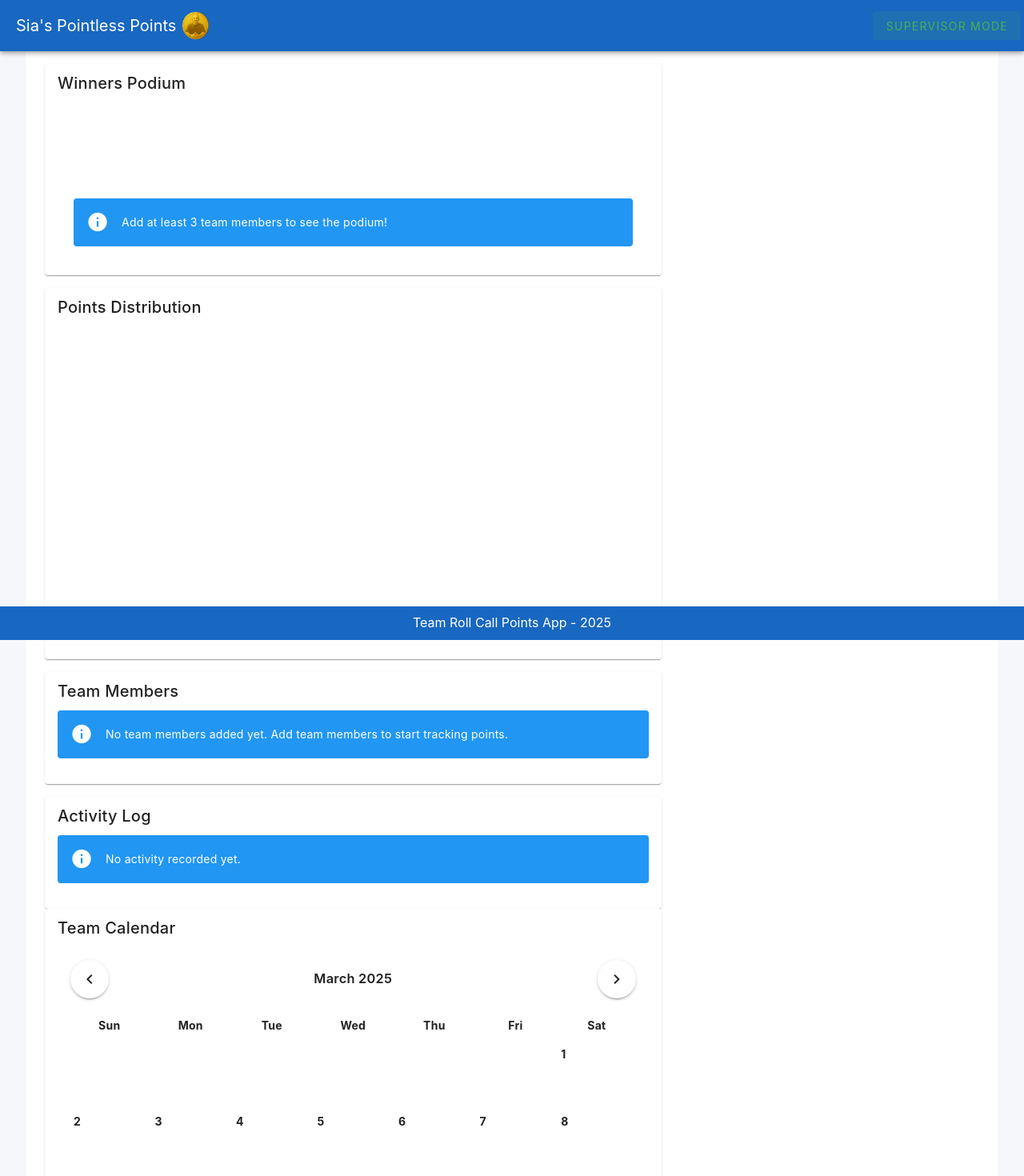
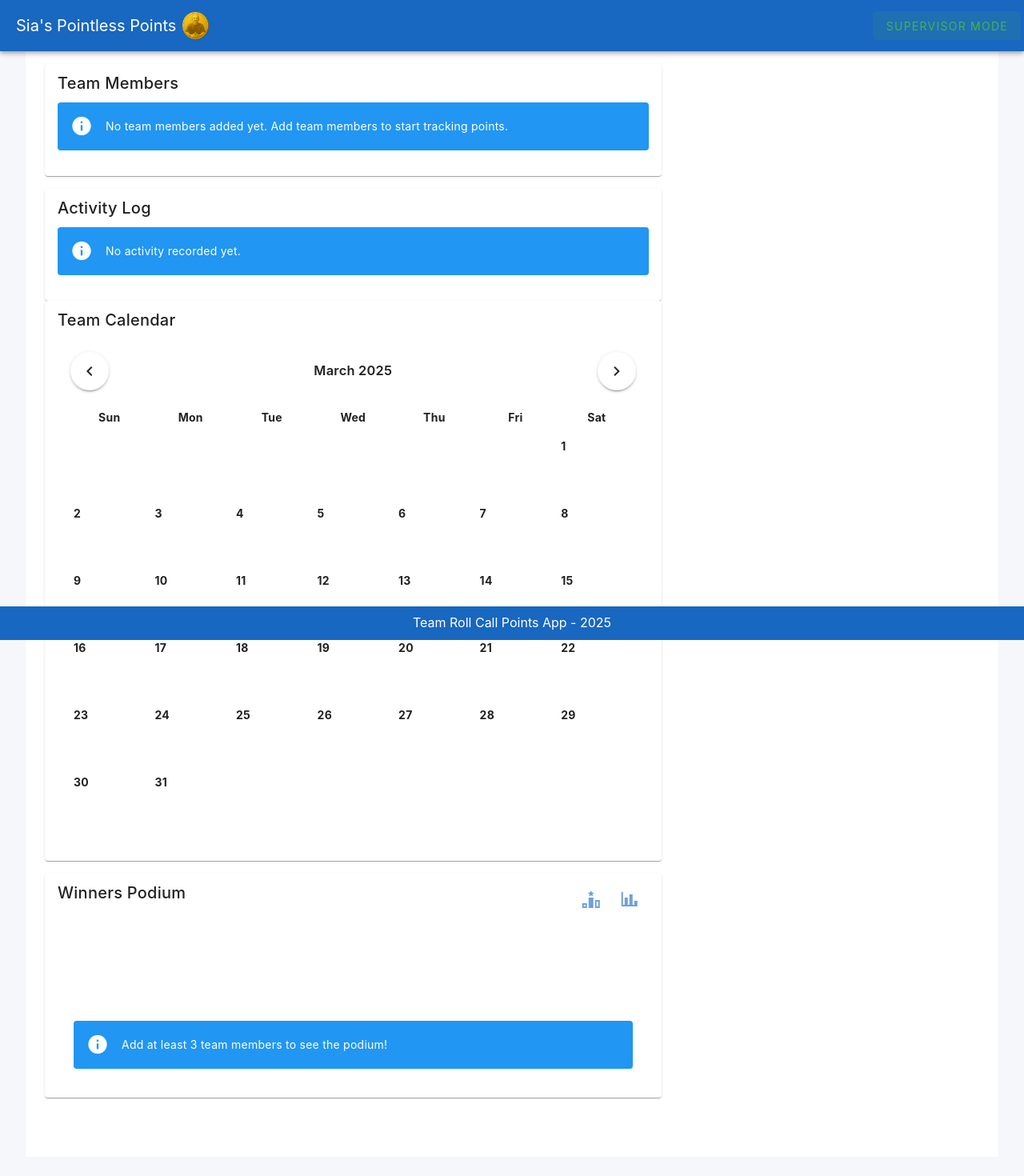
Before and after one commit to cjumamilSDSO/Pointless-Points, a Vue app: page / in a window 1280 px wide. Shown: the top 1470 px of the page at 80% size. After the commit the page ends 1446 px from the top, so only its background shows below. Built offline with nearby package versions, Linux system fonts and the light colour scheme.

Commit message:
added a toggle view for card

```diff
--- a/src/App.vue
+++ b/src/App.vue
@@ -18,7 +18,7 @@
 				:color="isSupervisor ? 'error' : 'success'"
 				variant="tonal"
 			>
-				{{ isSupervisor ? 'Exit Supervisor Mode' : 'Supervisor Mode' }}
+				{{ isSupervisor ? "Exit Supervisor Mode" : "Supervisor Mode" }}
 			</v-btn>
 		</v-app-bar>
 
@@ -29,24 +29,6 @@
 						cols="12"
 						md="8"
 					>
-
-
-						<v-card class="mb-4">
-							<v-card-title>Winners Podium</v-card-title>
-
-							<v-card-text>
-								<Podium :users="users" />
-							</v-card-text>
-						</v-card>
-
-						<v-card class="mb-4">
-							<v-card-title>Points Distribution</v-card-title>
-
-							<v-card-text>
-								<BarGraph :users="users" />
-							</v-card-text>
-						</v-card>
-
 						<v-card class="mb-4">
 							<v-card-title>Team Members</v-card-title>
 							<v-card-text>
@@ -70,6 +52,39 @@
 								/>
 							</v-card-text>
 						</v-card>
+
+						<v-card class="mb-4">
+							<v-card-title class="d-flex">
+								{{ showPodium ? "Winners Podium" : "Points Distribution" }}
+								<v-spacer></v-spacer>
+								<v-btn
+									icon
+									variant="plain"
+									color="primary"
+									@click="showPodiumView"
+								>
+									<v-icon>mdi-podium-gold</v-icon>
+								</v-btn>
+								<v-btn
+									icon
+									variant="plain"
+									color="primary"
+									@click="showBarGraphView"
+								>
+									<v-icon>mdi-chart-bar</v-icon>
+								</v-btn>
+							</v-card-title>
+							<v-card-text>
+								<Podium
+									v-if="showPodium"
+									:users="users"
+								/>
+								<BarGraph
+									v-else
+									:users="users"
+								/>
+							</v-card-text>
+						</v-card>
 					</v-col>
 
 					<v-col
@@ -77,7 +92,8 @@
 						md="4"
 					>
 						<v-card
-							v-if="isSupervisor" class="mb-4"
+							v-if="isSupervisor"
+							class="mb-4"
 						>
 							<v-card-title>Add New Member</v-card-title>
 							<v-card-text>
@@ -122,27 +138,28 @@
 </template>
 
 <script setup>
-import { ref, onMounted } from 'vue'
-import UserList from './components/UserList.vue'
-import AddUser from './components/AddUser.vue'
-import PointsManager from './components/PointsManager.vue'
-import AuditLog from './components/AuditLog.vue'
-import Podium from './components/Podium.vue'
-import Calendar from './components/Calendar.vue'
-import ImportantDates from './components/ImportantDates.vue'
-import BarGraph from './components/BarGraph.vue'
+	import { ref, onMounted } from "vue"
+	import UserList from "./components/UserList.vue"
+	import AddUser from "./components/AddUser.vue"
+	import PointsManager from "./components/PointsManager.vue"
+	import AuditLog from "./components/AuditLog.vue"
+	import Podium from "./components/Podium.vue"
+	import Calendar from "./components/Calendar.vue"
+	import ImportantDates from "./components/ImportantDates.vue"
+	import BarGraph from "./components/BarGraph.vue"
 
 	// Store users in localStorage to persist data
 	const users = ref([])
 	const auditLogs = ref([])
 	const importantDates = ref([])
 	const isSupervisor = ref(false)
+	const showPodium = ref(true) // Add this to control which view to show
 
 	// Load users from localStorage if available
 	onMounted(() => {
-	const savedUsers = localStorage.getItem('roll-call-users')
-	const savedLogs = localStorage.getItem('roll-call-audit-logs')
-	const savedDates = localStorage.getItem('roll-call-important-dates')
+		const savedUsers = localStorage.getItem("roll-call-users")
+		const savedLogs = localStorage.getItem("roll-call-audit-logs")
+		const savedDates = localStorage.getItem("roll-call-important-dates")
 
 		if (savedUsers) {
 			users.value = JSON.parse(savedUsers)
@@ -166,12 +183,12 @@ const addUser = (user) => {
 			points: 0,
 		})
 		saveUsers()
-	addAuditLog('add', `Added new team member: ${user.name} (${user.role})`)
+		addAuditLog("add", `Added new team member: ${user.name} (${user.role})`)
 	}
 
 	// Function to save users to localStorage
 	const saveUsers = () => {
-	localStorage.setItem('roll-call-users', JSON.stringify(users.value))
+		localStorage.setItem("roll-call-users", JSON.stringify(users.value))
 	}
 
 	// Function to add points to a user
@@ -181,8 +198,8 @@ const addPoints = (userId, points) => {
 			user.points += points
 			saveUsers()
 			addAuditLog(
-			'points',
-			`Awarded ${points} point${points > 1 ? 's' : ''} to ${user.name}`
+				"points",
+				`Awarded ${points} point${points > 1 ? "s" : ""} to ${user.name}`
 			)
 		}
 	}
@@ -194,13 +211,13 @@ const addImportantDate = (date) => {
 			...date,
 		})
 		saveImportantDates()
-	addAuditLog('date', `Added important date: ${date.title}`)
+		addAuditLog("date", `Added important date: ${date.title}`)
 	}
 
 	// Function to save important dates to localStorage
 	const saveImportantDates = () => {
 		localStorage.setItem(
-		'roll-call-important-dates',
+			"roll-call-important-dates",
 			JSON.stringify(importantDates.value)
 		)
 	}
@@ -213,13 +230,24 @@ const addAuditLog = (action, message) => {
 			timestamp: Date.now(),
 		}
 		auditLogs.value.unshift(log)
-	localStorage.setItem('roll-call-audit-logs', JSON.stringify(auditLogs.value))
+		localStorage.setItem(
+			"roll-call-audit-logs",
+			JSON.stringify(auditLogs.value)
+		)
 	}
 
 	// Toggle supervisor mode
 	const toggleSupervisor = () => {
 		isSupervisor.value = !isSupervisor.value
 	}
+
+	const showPodiumView = () => {
+		showPodium.value = true
+	}
+
+	const showBarGraphView = () => {
+		showPodium.value = false
+	}
 </script>
 
 <style>
```
Lines whose indentation alone changed are shown as unchanged.
